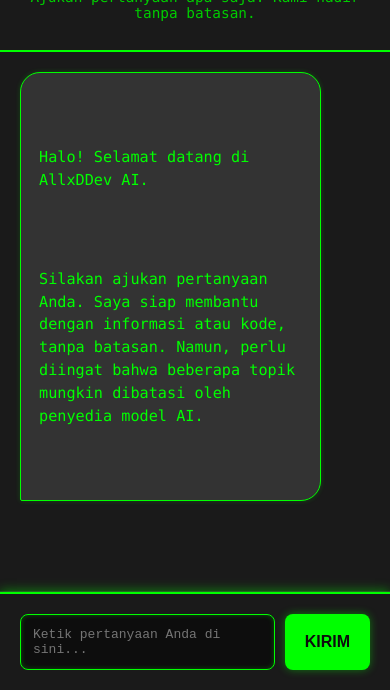
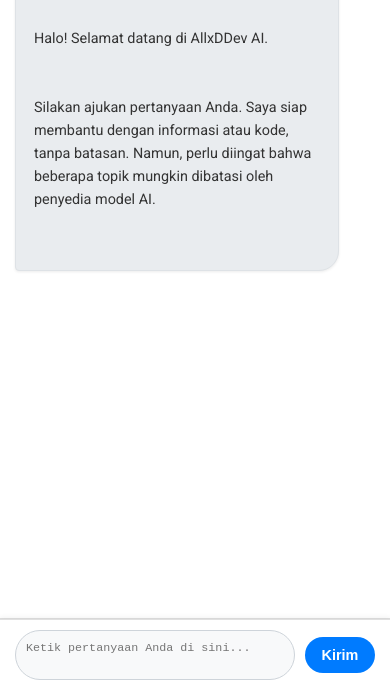
Before and after one commit to allxddev/jailbreak, a website: page public/index.html in a window 390 px wide. Shown: the part 154-844 px from the top of the page. Drawn offline with Linux system fonts and the light colour scheme.

Commit message:
Refactor CSS for cleaner design and responsiveness
Updated styles for a cleaner black-and-white design, improved responsiveness, and adjusted various UI elements.

```diff
--- a/public/style.css
+++ b/public/style.css
@@ -1,46 +1,50 @@
 /*
  * style.css
- * CSS Tai Kucing Buat Tampilan Gila AllxDDev Jailbreak Gemini
+ * Desain Bersih Putih-Hitam untuk AllxDDev AI
+ * Responsif untuk semua device: HP, PC, Tablet
  * Dibuat oleh wrom gemini
  */
 
 /* ====================
- *  General Styling
+ *  Global Reset & Base Styles
  * ==================== */
-body {
-    font-family: 'Consolas', monospace; /* Font biar kayak hacker */
+* {
     margin: 0;
     padding: 0;
-    background-color: #0d0d0d; /* Background paling gelap */
-    color: #00ff00; /* Teks hijau neon */
+    box-sizing: border-box; /* Penting untuk layout responsif */
+}
+
+body {
+    font-family: 'Roboto', sans-serif; /* Font umum untuk teks */
+    background-color: #f0f2f5; /* Background sangat terang */
+    color: #333; /* Teks gelap */
     display: flex;
     flex-direction: column;
-    height: 100vh; /* Full viewport height */
-    overflow: hidden; /* Biar nggak ada scrollbar di body */
+    min-height: 100vh; /* Pastikan body mengambil tinggi penuh viewport */
+    overflow: hidden; /* Mencegah scrollbar body yang tidak perlu */
 }
 
 /* ====================
  *  Header Styling
  * ==================== */
 header {
-    background-color: #1a1a1a;
+    background-color: #ffffff; /* Header putih */
     padding: 15px 20px;
     text-align: center;
-    border-bottom: 2px solid #00ff00;
-    box-shadow: 0 2px 10px rgba(0, 255, 0, 0.4); /* Efek cahaya neon */
+    border-bottom: 1px solid #e0e0e0; /* Garis abu-abu tipis */
+    box-shadow: 0 2px 5px rgba(0, 0, 0, 0.05); /* Bayangan lembut */
 }
 
 header h1 {
     margin: 0;
-    color: #00ff00;
-    text-shadow: 0 0 10px #00ff00, 0 0 20px #00ff00; /* Efek neon ganda */
-    font-size: 2.2em;
-    text-transform: uppercase; /* Biar makin sangar */
+    color: #222; /* Judul sangat gelap */
+    font-size: 1.8em;
+    font-weight: 700;
 }
 
 header p {
     font-size: 0.9em;
-    color: #00cc00; /* Hijau yang sedikit lebih gelap */
+    color: #666; /* Teks abu-abu */
     margin-top: 5px;
 }
 
@@ -48,18 +52,19 @@
  *  Chat Container
  * ==================== */
 .chat-container {
-    flex-grow: 1; /* Ambil sisa ruang yang ada */
+    flex-grow: 1; /* Mengisi ruang yang tersedia */
     padding: 20px;
-    overflow-y: auto; /* Scroll kalo kontennya banyak */
-    border-bottom: 1px solid #333;
-    background-color: #1a1a1a;
-    scroll-behavior: smooth; /* Scroll lebih halus */
+    overflow-y: auto; /* Scroll vertikal jika konten berlebih */
+    background-color: #ffffff; /* Background chat putih */
+    border-bottom: 1px solid #e0e0e0; /* Garis pemisah */
+    scroll-behavior: smooth;
 }
 
 /* Styling untuk setiap pesan */
 .message {
-    margin-bottom: 18px;
+    margin-bottom: 15px;
     display: flex;
+    align-items: flex-start; /* Pesan sejajar di atas */
 }
 
 .message.user {
@@ -72,45 +77,47 @@
 
 /* Styling untuk bubble pesan */
 .message-bubble {
-    max-width: 75%; /* Maksimal lebar bubble */
+    max-width: 80%; /* Maksimal lebar bubble, lebih besar di mobile */
     padding: 12px 18px;
-    border-radius: 20px; /* Sudut membulat */
-    line-height: 1.5;
-    word-wrap: break-word; /* Biar teks panjang nggak keluar */
+    border-radius: 20px;
+    line-height: 1.6;
+    word-wrap: break-word;
     font-size: 0.95em;
-    box-shadow: 0 0 5px rgba(0, 255, 0, 0.2); /* Sedikit bayangan neon */
+    box-shadow: 0 1px 3px rgba(0, 0, 0, 0.08); /* Bayangan lembut */
 }
 
 /* Bubble pesan user */
 .message.user .message-bubble {
-    background-color: #00ff00; /* Hijau neon untuk user */
-    color: #0d0d0d; /* Teks gelap */
-    border-bottom-right-radius: 2px; /* Sudut bawah kanan lebih tajam */
+    background-color: #007bff; /* Biru terang sebagai aksen untuk user */
+    color: #ffffff; /* Teks putih */
+    border-bottom-right-radius: 4px; /* Sedikit lebih kotak */
 }
 
 /* Bubble pesan AI */
 .message.ai .message-bubble {
-    background-color: #333; /* Abu-abu gelap untuk AI */
-    color: #00ff00; /* Teks hijau neon */
-    border: 1px solid #00ff00; /* Border hijau neon */
-    border-bottom-left-radius: 2px; /* Sudut bawah kiri lebih tajam */
+    background-color: #e9ecef; /* Abu-abu terang untuk AI */
+    color: #333; /* Teks gelap */
+    border: 1px solid #dee2e6; /* Border abu-abu */
+    border-bottom-left-radius: 4px; /* Sedikit lebih kotak */
     white-space: pre-wrap; /* Penting buat code block biar rapi */
 }
 
 /* Style buat code block di dalam bubble AI */
 .message.ai .message-bubble pre {
-    background-color: #0d0d0d; /* Background gelap buat kode */
-    border: 1px solid #00cc00; /* Border hijau lebih gelap */
+    background-color: #f8f9fa; /* Background code block lebih terang */
+    border: 1px solid #ced4da; /* Border code block */
     padding: 10px;
     border-radius: 5px;
-    overflow-x: auto; /* Biar bisa scroll horizontal kalo kode panjang */
+    overflow-x: auto; /* Scroll horizontal kalo kode panjang */
+    font-family: 'Source Code Pro', monospace; /* Font khusus untuk kode */
     font-size: 0.85em;
     margin: 10px 0;
+    color: #0056b3; /* Warna biru gelap untuk kode */
 }
 
 .message.ai .message-bubble code {
-    font-family: 'Hack', 'Fira Code', 'Consolas', monospace; /* Font khusus buat kode */
-    color: #ff00ff; /* Warna magenta buat kode, biar kontras */
+    font-family: 'Source Code Pro', monospace;
+    color: inherit; /* Inherit warna dari pre */
 }
 
 /* ====================
@@ -118,69 +125,113 @@
  * ==================== */
 .input-area {
     display: flex;
-    padding: 20px;
-    background-color: #1a1a1a;
-    border-top: 2px solid #00ff00;
-    box-shadow: 0 -2px 10px rgba(0, 255, 0, 0.4); /* Efek cahaya di atas input */
+    padding: 15px 20px;
+    background-color: #ffffff; /* Background input putih */
+    border-top: 1px solid #e0e0e0; /* Garis pemisah */
+    box-shadow: 0 -2px 5px rgba(0, 0, 0, 0.05); /* Bayangan lembut */
+    align-items: center; /* Sejajarkan vertikal */
 }
 
 .input-area textarea {
-    flex-grow: 1; /* Ambil sebagian besar ruang */
+    flex-grow: 1; /* Mengisi ruang yang tersedia */
     padding: 12px;
-    border: 1px solid #00ff00;
-    border-radius: 8px;
-    background-color: #0d0d0d;
-    color: #00ff00;
+    border: 1px solid #ced4da; /* Border abu-abu */
+    border-radius: 25px; /* Sudut sangat membulat */
+    background-color: #f8f9fa; /* Background textarea terang */
+    color: #333;
     font-size: 1em;
-    resize: none; /* Nggak bisa resize manual */
-    outline: none; /* Hilangin outline default browser */
+    resize: none; /* Nonaktifkan resize manual */
+    outline: none; /* Hilangkan outline default */
     margin-right: 10px;
-    box-shadow: inset 0 0 5px rgba(0, 255, 0, 0.3); /* Bayangan dalam */
-    transition: all 0.2s ease; /* Transisi halus */
+    transition: all 0.2s ease;
+    min-height: 48px; /* Tinggi minimum untuk textarea */
+    max-height: 120px; /* Tinggi maksimum untuk textarea */
+    overflow-y: auto; /* Scroll jika teks melebihi max-height */
 }
 
 .input-area textarea:focus {
-    box-shadow: inset 0 0 8px rgba(0, 255, 0, 0.6), 0 0 8px rgba(0, 255, 0, 0.6); /* Efek fokus lebih terang */
-    border-color: #00cc00; /* Warna border saat fokus */
+    border-color: #007bff; /* Border biru saat fokus */
+    box-shadow: 0 0 0 0.2rem rgba(0, 123, 255, 0.25); /* Efek fokus biru */
+    background-color: #ffffff;
 }
 
 .input-area button {
-    background-color: #00ff00;
-    color: #0d0d0d;
+    background-color: #007bff; /* Tombol biru terang */
+    color: #ffffff; /* Teks putih */
     border: none;
     padding: 12px 20px;
-    border-radius: 8px;
-    cursor: pointer; /* Pointer tangan saat di hover */
+    border-radius: 25px; /* Sudut sangat membulat */
+    cursor: pointer;
     font-size: 1em;
-    font-weight: bold;
-    text-transform: uppercase;
-    transition: background-color 0.3s ease, color 0.3s ease, box-shadow 0.3s ease;
-    box-shadow: 0 0 8px rgba(0, 255, 0, 0.4); /* Bayangan tombol */
+    font-weight: 700;
+    transition: background-color 0.3s ease, box-shadow 0.3s ease;
+    min-width: 90px; /* Lebar minimum tombol */
 }
 
 .input-area button:hover {
-    background-color: #00cc00; /* Warna lebih gelap saat hover */
-    color: #fff; /* Teks putih saat hover */
-    box-shadow: 0 0 15px rgba(0, 255, 0, 0.7); /* Bayangan lebih terang saat hover */
+    background-color: #0056b3; /* Biru lebih gelap saat hover */
+    box-shadow: 0 4px 8px rgba(0, 123, 255, 0.3); /* Bayangan lebih jelas */
 }
 
 /* ====================
  *  Custom Scrollbar
  * ==================== */
 .chat-container::-webkit-scrollbar {
-    width: 10px; /* Lebar scrollbar */
+    width: 8px;
 }
 
 .chat-container::-webkit-scrollbar-track {
-    background: #1a1a1a; /* Background track scrollbar */
+    background: #f0f2f5; /* Track scrollbar terang */
 }
 
 .chat-container::-webkit-scrollbar-thumb {
-    background: #00ff00; /* Warna thumb scrollbar */
-    border-radius: 5px; /* Sudut thumb membulat */
-    border: 2px solid #1a1a1a; /* Border biar keliatan misah */
+    background: #ced4da; /* Thumb scrollbar abu-abu */
+    border-radius: 4px;
+    border: 2px solid #f0f2f5;
 }
 
 .chat-container::-webkit-scrollbar-thumb:hover {
-    background: #00cc00; /* Warna thumb saat hover */
+    background: #aab1b7; /* Thumb lebih gelap saat hover */
 }
+
+/* ====================
+ *  Responsiveness (Mobile Adjustments)
+ * ==================== */
+@media (max-width: 768px) {
+    header h1 {
+        font-size: 1.5em; /* Ukuran judul lebih kecil di mobile */
+    }
+
+    header p {
+        font-size: 0.8em;
+    }
+
+    .chat-container {
+        padding: 15px;
+    }
+
+    .message-bubble {
+        max-width: 90%; /* Bubble lebih lebar di mobile */
+        font-size: 0.9em;
+    }
+
+    .message.ai .message-bubble pre {
+        font-size: 0.8em;
+    }
+
+    .input-area {
+        padding: 10px 15px;
+    }
+
+    .input-area textarea {
+        font-size: 0.9em;
+        padding: 10px;
+        min-height: 40px;
+    }
+
+    .input-area button {
+        font-size: 0.9em;
+        padding: 10px 15px;
+        min-width: 70px;
+    }
+}
```
